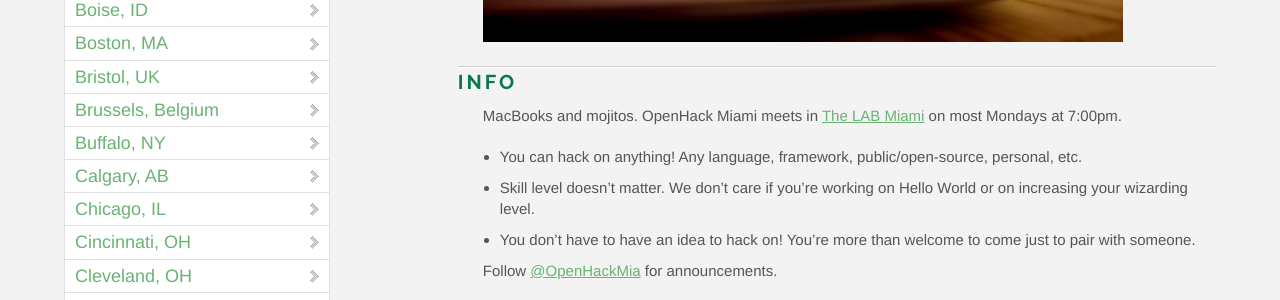
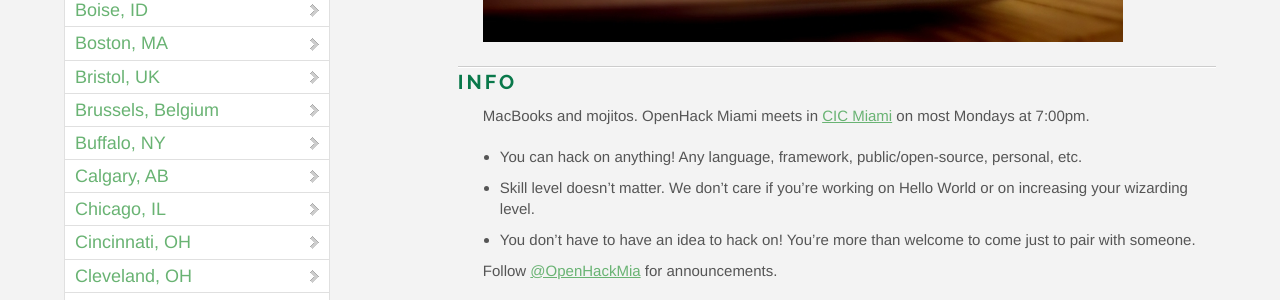
Before and after one commit to OpenHack/openhack.github.com, a Jekyll site: the page built from miami/index.markdown, in a window 1280 px wide and 900 px high, scrolled down 500 px. Shown: the part 153-453 px from the top of the window. Built offline with Jekyll 4.4.1, drawn with Linux system fonts in a browser that asks for light colours; nearby versions of some CDN libraries; comment, search, counter and statistics services are not loaded.

Commit message:
change the Miami location

```diff
--- a/miami/index.markdown
+++ b/miami/index.markdown
@@ -9,7 +9,7 @@ title: OpenHack - Miami, FL
 
 ### Info
 
-MacBooks and mojitos. OpenHack Miami meets in [The LAB Miami](http://thelabmiami.com/) on most Mondays at 7:00pm.
+MacBooks and mojitos. OpenHack Miami meets in [CIC Miami](http://miami.cic.us/) on most Mondays at 7:00pm.
 
 * You can hack on anything! Any language, framework, public/open-source, personal, etc.
 * Skill level doesn't matter. We don't care if you're working on Hello World or on increasing your wizarding level.
```
